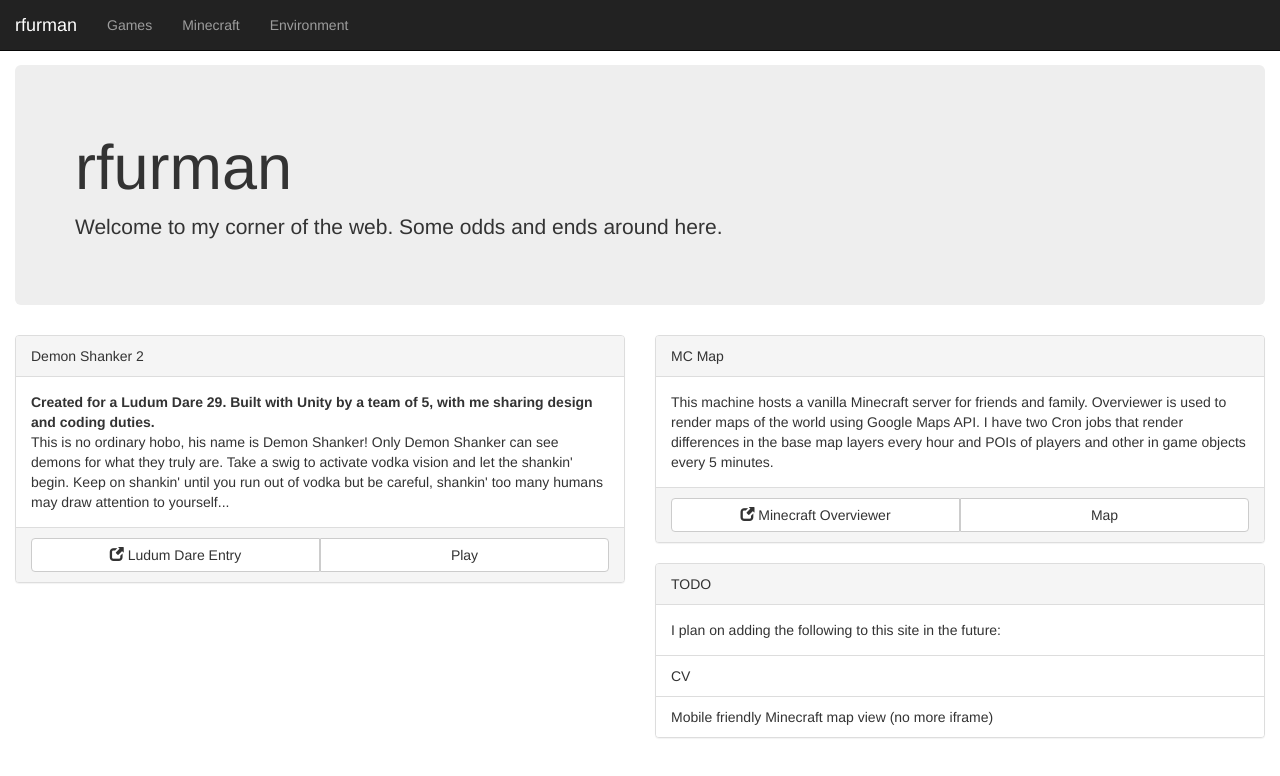
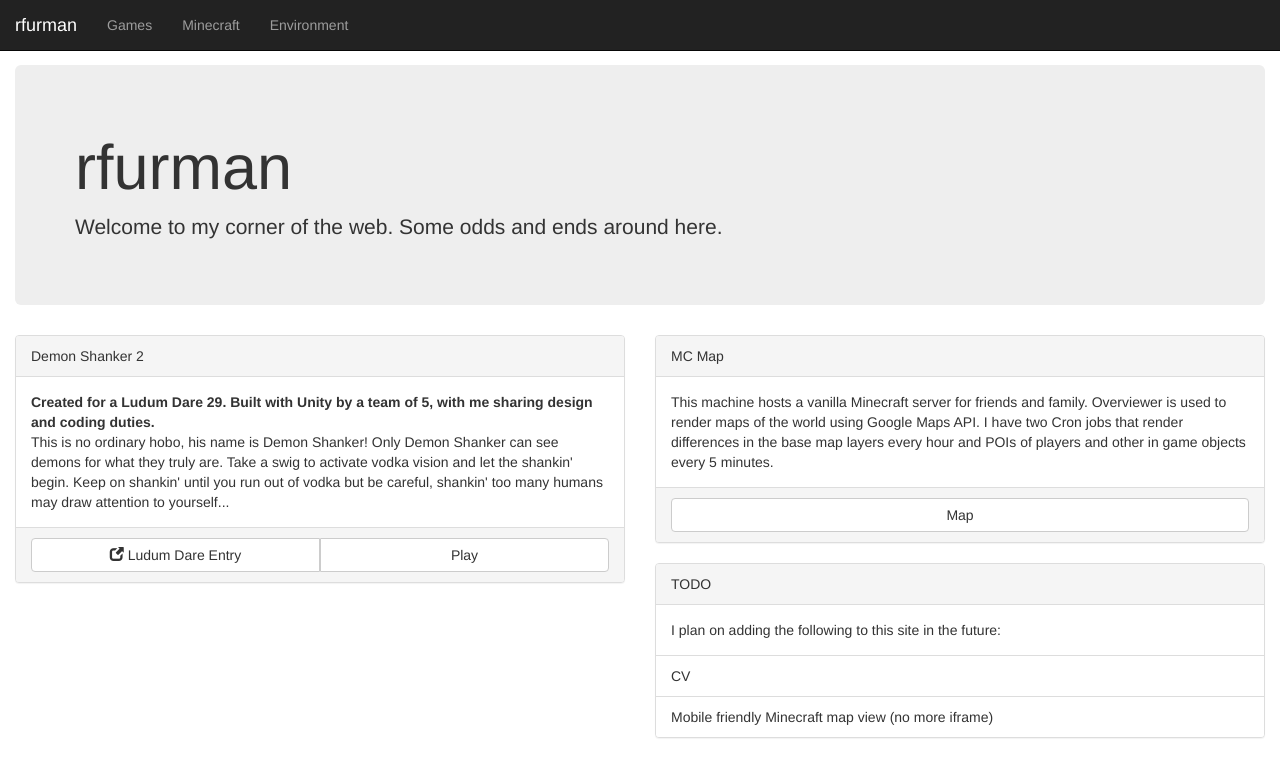
Before and after one commit to rdfurman/react-web, an Angular app: page /home in a window 1280 px wide. Shown: the top 776 px of the page. Built offline with nearby package versions, Linux system fonts and the light colour scheme.

Commit message:
Remove redundant link to Overview. Remove fullscreen for Unity player.

```diff
--- a/src/app/games/games.component.html
+++ b/src/app/games/games.component.html
@@ -7,7 +7,6 @@
           <div id="gameContainer"></div>
           <div class="footer">
             <div class="webgl-logo"></div>
-            <div class="fullscreen" onclick="gameInstance.SetFullscreen(1)"></div>
           </div>
         </div>
       </div>
--- a/src/app/home/home.component.html
+++ b/src/app/home/home.component.html
@@ -32,7 +32,6 @@
       </div>
       <div class="panel-footer">
         <div class="btn-group btn-group-justified" role="group">
-          <a class="btn btn-default" href="https://overviewer.org/" target="_blank"><span class="glyphicon glyphicon-new-window"></span> Minecraft Overviewer</a>
           <a class="btn btn-default" href="/assets/mcmap">Map</a>
         </div>
       </div>
```
